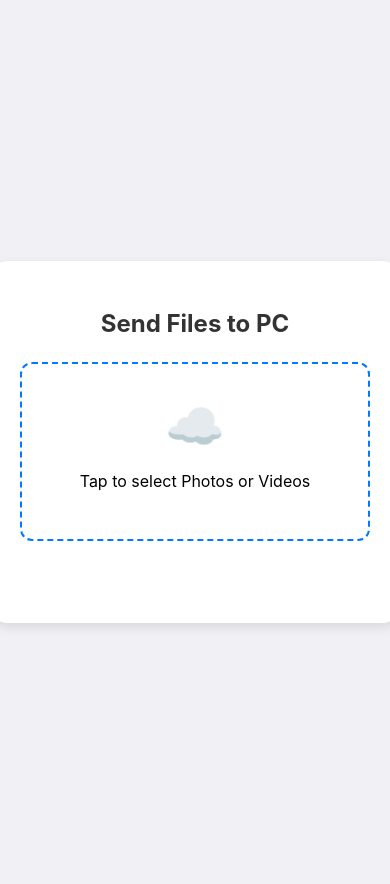
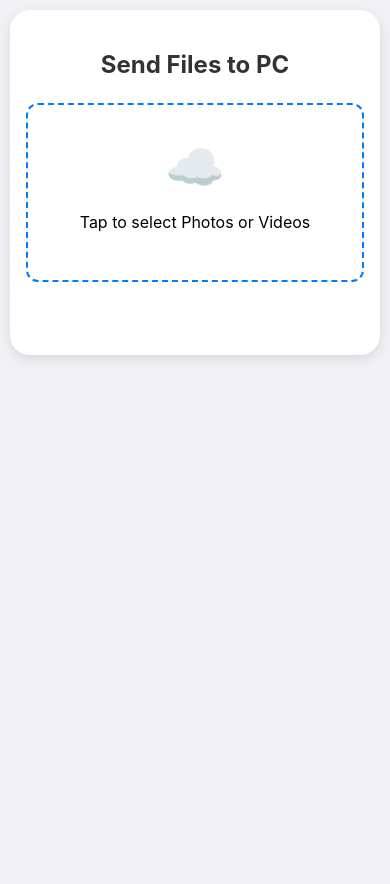
Before and after one commit to lawismahnem/iPhone-to-Desktop, a Flask app: page / in a window 390 px wide. After the commit the page ends 359 px from the top, so only its background shows below. Run offline with Flask 3, Linux system fonts and the light colour scheme.

Commit message:
fix the ui

```diff
--- a/templates/index.html
+++ b/templates/index.html
@@ -91,6 +91,21 @@
             color: #555;
             max-height: 150px;
             overflow-y: auto;
+            scroll-behavior: smooth;
+        }
+        @media (max-width: 480px) {
+            body {
+                justify-content: flex-start;
+                padding: 10px;
+            }
+            .container {
+                padding: 1.5rem 1rem;
+                max-width: 100%;
+                box-sizing: border-box;
+            }
+            .file-list {
+                max-height: 50vh;
+            }
         }
     </style>
 </head>
@@ -203,13 +218,15 @@
             fileUIs.push({
                 file: file,
                 statusSpan: statusSpan,
-                progressFill: progressFill
+                progressFill: progressFill,
+                row: row
             });
         }
 
         // Process uploads sequentially
         for (let i = 0; i < fileUIs.length; i++) {
             const item = fileUIs[i];
+            item.row.scrollIntoView({ behavior: 'smooth', block: 'nearest' });
             item.statusSpan.innerText = "Uploading...";
             try {
                 await uploadSingleFile(item.file, item.progressFill, item.statusSpan);
```
